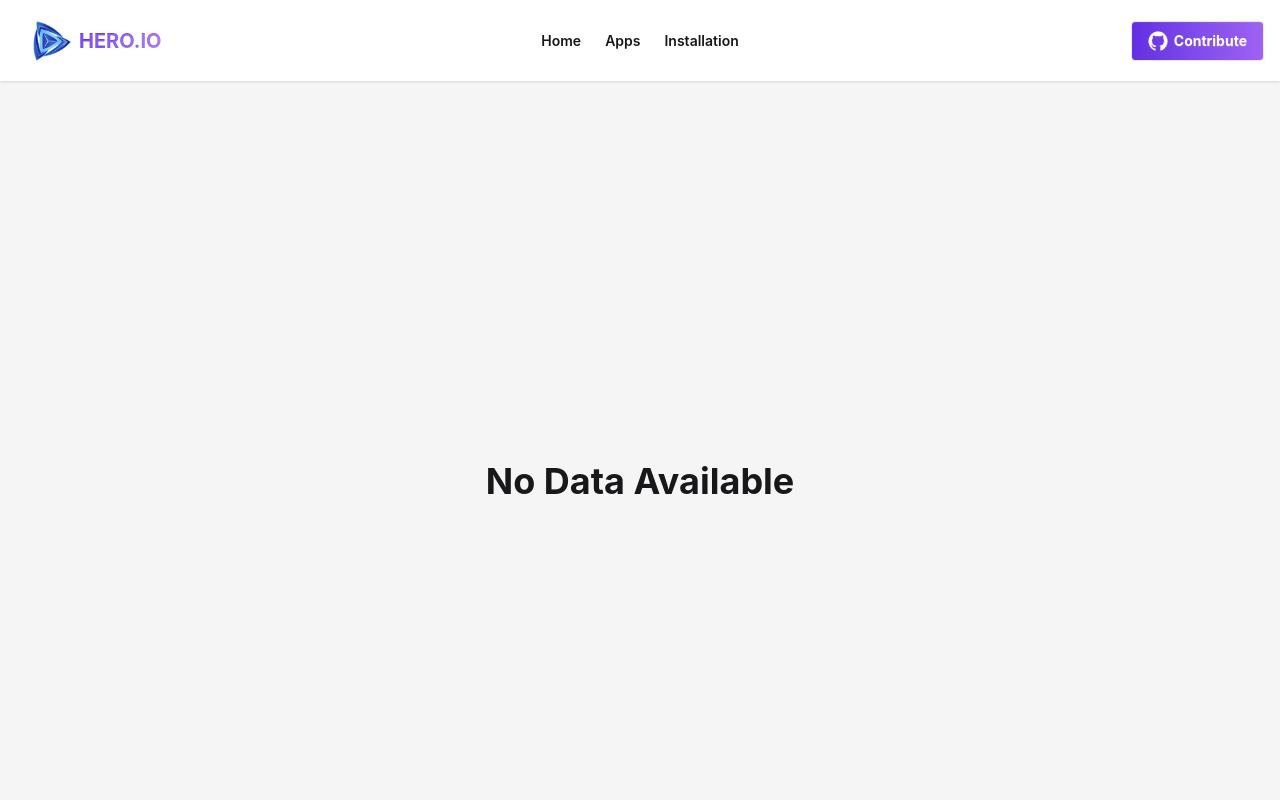
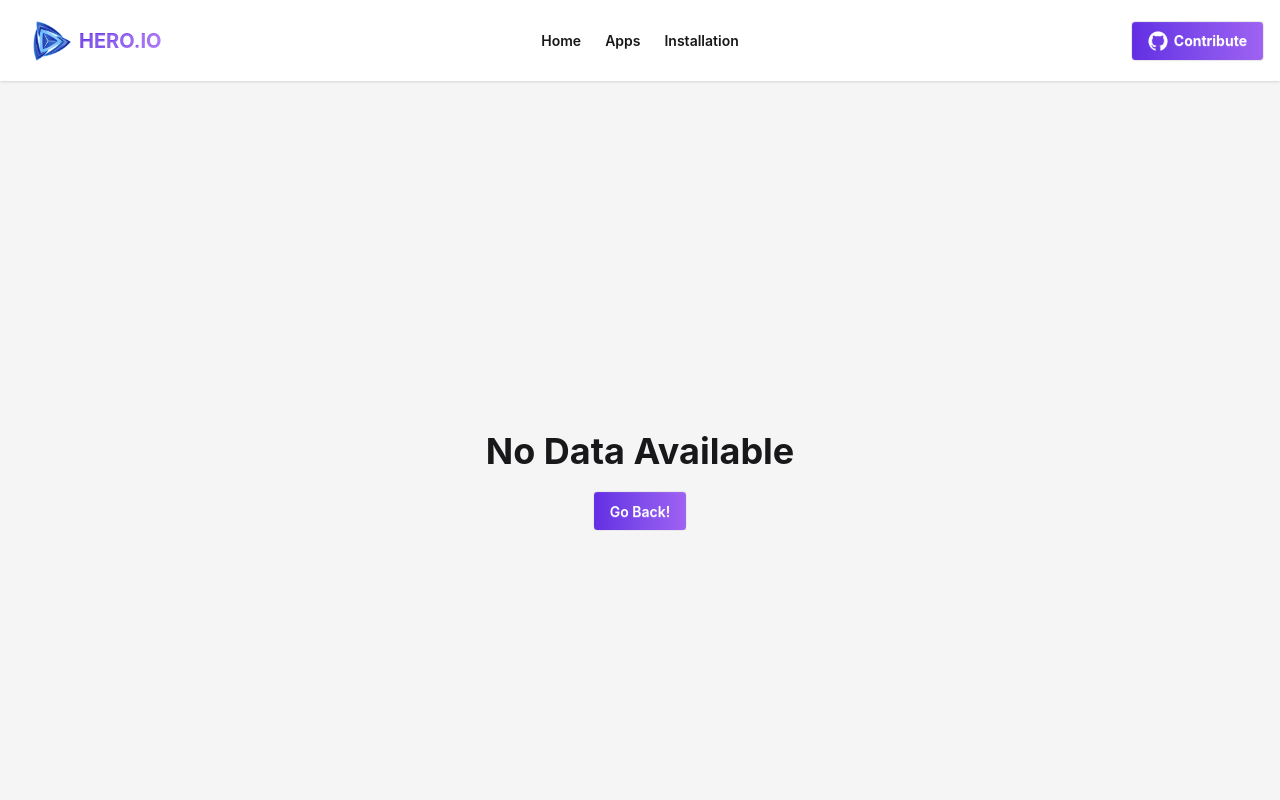
Before and after one commit to MusratJahan408/hero-apps, a React (Vite) app: page /installation in a window 1280 px wide. Shown: the top 800 px of the page. Built offline with nearby package versions, Linux system fonts and the light colour scheme.

Commit message:
search loding added

```diff
--- a/src/Pages/Apps.jsx
+++ b/src/Pages/Apps.jsx
@@ -1,4 +1,4 @@
-import React, { useState } from "react";
+import React, { useEffect, useState } from "react";
 import useApps from "../Hooks/useApps";
 import AppsCard from "../Components/AppsCard";
 import logoImg from "../assets/logo.png";
@@ -7,11 +7,27 @@ import errorImg from "../assets/App-Error.png";
 const Apps = () => {
   const { apps, loading } = useApps();
   const [search, setSearch] = useState("");
-  const term = search.trim().toLocaleLowerCase();
-  const searchApps = term
-    ? apps.filter((app) => app.title.toLocaleLowerCase().includes(term))
-    : apps;
-  if (loading) {
+  const [searching, setSearching] = useState(false);
+  const [filteredApps, setFilteredApps] = useState([]);
+
+  useEffect(() => {
+    if (search.trim() === "") {
+      setFilteredApps(apps);
+      return;
+    }
+    setSearching(true);
+    const timer = setTimeout(() => {
+      const term = search.trim().toLocaleLowerCase();
+      const searchApps = apps.filter((app) =>
+        app.title.toLocaleLowerCase().includes(term)
+      );
+      setFilteredApps(searchApps);
+      setSearching(false);
+    }, 1000);
+    return () => clearTimeout(timer);
+  }, [search, apps]);
+
+  if (loading || searching) {
     return (
       <div className="flex justify-center items-center min-h-screen">
         <h1 className="text-3xl md:text-6xl font-bold flex">
@@ -31,7 +47,7 @@ const Apps = () => {
       </div>
       <div className="container mx-auto flex flex-col md:flex-row justify-between items-center mt-10">
         <h1 className="text-2xl font-semibold mb-5 md:mb-0">
-          ({searchApps.length}) Apps Found
+          ({filteredApps.length}) Apps Found
         </h1>
         <div>
           <label className="input">
@@ -62,8 +78,10 @@ const Apps = () => {
         </div>
       </div>
       <div className="grid grid-cols-1 md:grid-cols-4 gap-4 mt-10 container mx-auto">
-        {searchApps.length > 0 ? (
-          searchApps.map((app) => <AppsCard key={app.id} app={app}></AppsCard>)
+        {filteredApps.length > 0 ? (
+          filteredApps.map((app) => (
+            <AppsCard key={app.id} app={app}></AppsCard>
+          ))
         ) : (
           <div className="flex flex-col justify-center col-span-full">
             <img
--- a/src/Pages/Installation.jsx
+++ b/src/Pages/Installation.jsx
@@ -3,14 +3,23 @@ import downloadImg from "../assets/icon-downloads.png";
 import ratingsImg from "../assets/icon-ratings.png";
 import { loadInstall, removeInstall } from "../Utilities/localStorage";
 import { toast } from "react-toastify";
+import { Link } from "react-router";
 const Installation = () => {
   const [install, setInstall] = useState(() => loadInstall());
   const [sortOrder, setSortOrder] = useState("none");
 
   if (!install.length) {
     return (
-      <div className="flex justify-center items-center min-h-screen">
-        <h1 className="text-2xl md:text-4xl font-bold ">No Data Available</h1>
+      <div className="flex flex-col justify-center items-center min-h-screen">
+        <h1 className="text-2xl md:text-4xl font-bold mb-5">
+          No Data Available
+        </h1>
+        <Link
+          to="/"
+          className="btn text-white bg-gradient-to-r from-[#632EE3] to-[#9F62F2] px-4 py-3"
+        >
+          <span>Go Back!</span>
+        </Link>
       </div>
     );
   }
```
